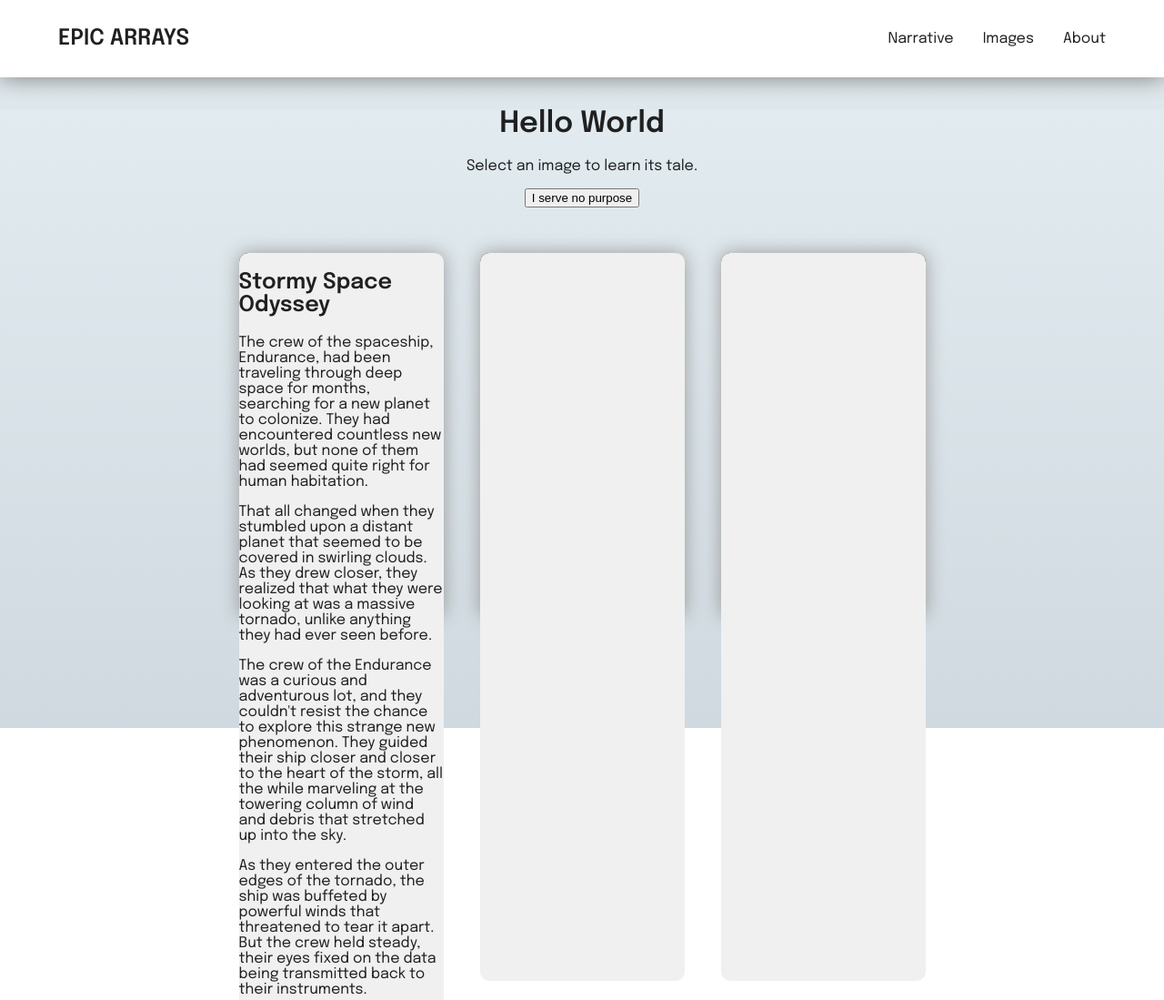
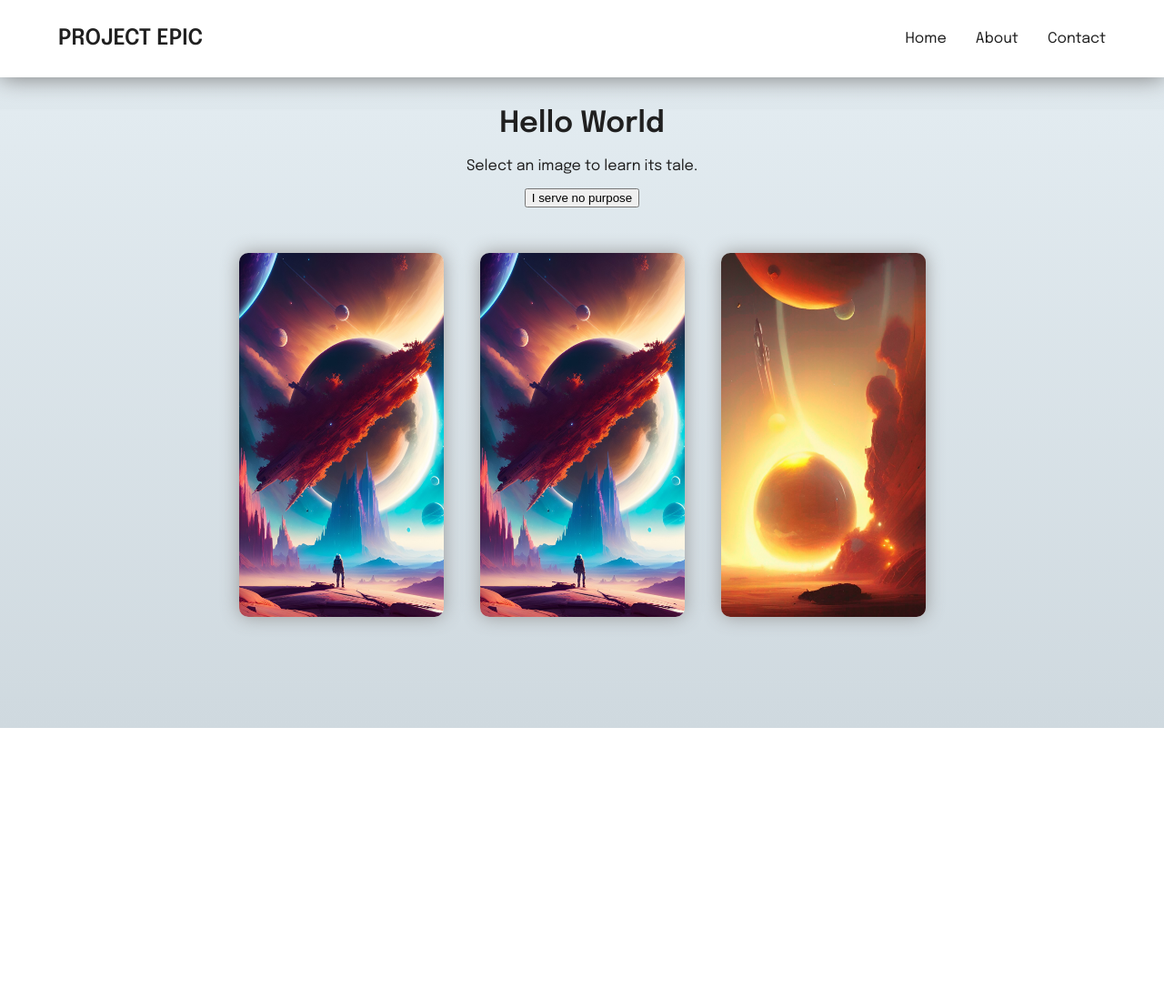
Before and after one commit to CodeJackie/epic_arrays, a website built with Vite: page index.html in a window 1280 px wide. Shown: the top 1099 px of the page at 91% size. After the commit the page ends 800 px from the top, so only its background shows below. Built offline with nearby package versions, Linux system fonts and the light colour scheme; a web font is replaced by a local one.

Commit message:
Created header module in vanilla js. Avoiding frameworks in this version.

```diff
--- a/comp/header.js
+++ b/comp/header.js
@@ -1,32 +1,76 @@
-const HEADER = {
-    render: () => {
-    return
-        `<!DOCTYPE html>
-        <html lang="en">
-          <head>
-            <meta charset="UTF-8" />
-            <link rel="icon" type="image/svg+xml" href="/vite.svg" />
-            <meta name="viewport" content="width=device-width, initial-scale=1.0" />
-            <link rel="stylesheet" src="/css/style.css">
-            <title>EPIC</title>
-          </head>
-          <body>
-            <header>
-              <nav>
-                <div id="logo">
-                  <h2>Project EPIC</h2>
-                </div>
-                <div id="menu">
-                  <ul>
-                    <li><a href=/>EPIC App</a></li>
-                    <li><a href=/about/>About</a></li>
-                  </ul>
-                </div>
-              </nav>
-            </header>`
-    }
+function createHead(titleText) {
+  const head = document.head
+
+  const title = document.createElement('title')
+  const metaCharset = document.createElement('metaCharset')
+  const viewport = document.createElement('meta')
+  const desc = document.createElement('meta')
+  const version = document.createElement('meta')
+  const author = document.createElement('meta')
+
+  title.textContent = titleText
+  metaCharset.setAttribute('charset', 'UTF-8')
+  viewport.setAttribute('name', 'Viewport',)
+  viewport.setAttribute('content', 'width=device-width, initial-scale=1.0')
+  desc.setAttribute('name', 'description')
+  desc.setAttribute('content', 'An application to match AI generated art from Dream with AI generated stories from ChatGPT based on the animated art.')
+  version.setAttribute('name', 'version')
+  version.setAttribute('content', '1.0')
+  version.setAttribute('date', 'March 2023')
+  author.setAttribute('name', 'author')
+  author.setAttribute('content', 'CodeJackie')
+
+  head.appendChild(metaCharset)
+  head.appendChild(viewport)
+  head.appendChild(title)
+  head.appendChild(desc)
+  head.appendChild(version)
+  head.appendChild(author)
 }
 
-HEADER()
+function createHeader() {
+  const header = document.createElement('header')
+  const nav = document.createElement('nav')
+  const ul = document.createElement('ul')
+  const logo = document.createElement('h2')
+  const div = document.createElement('div')
+  const menu = document.createElement('div')
 
-module.exports = {HEADER}
+  div.id = 'logo'
+  logo.textContent = 'Project EPIC'
+  div.appendChild(logo)
+  nav.appendChild(div)
+
+  const links = [
+    { text: 'Home', href: '/' },
+    { text: 'About', href: '/about.html' },
+    { text: 'Contact', href: '/contact.html' }
+  ]
+
+  links.forEach(link => {
+    const li = document.createElement('li')
+    const a = document.createElement('a')
+
+    li.textContent = link.text
+    a.href = link.href
+    menu.id = "menu"
+
+    li.appendChild(a)
+    ul.appendChild(li)
+    }
+  )
+
+  menu.appendChild(ul)
+  nav.appendChild(menu)
+  header.appendChild(nav)
+
+  document.body.prepend(header)
+
+}
+
+function ignite(titleText) {
+  createHead(titleText)
+  createHeader()
+}
+
+export { ignite }
--- a/css/style.css
+++ b/css/style.css
@@ -92,13 +92,12 @@ main {
 .narrative {
   position: absolute;
   width: 100%;
-  min-height: 100vh;
+  min-height: 100%;
   top: 0;
   left: 0;
   overflow: auto;
   z-index: 5;
   text-align: left;
-  background: #f0f0f0;
 }
 
 .content {
--- a/index.html
+++ b/index.html
@@ -8,31 +8,11 @@
   </head>
   <body>
     <main>
-      <nav>
-        <div id="logo">
-          <h2>Epic Arrays</h2>
-        </div>
-        <div id="menu">
-          <ul>
-            <li>Narrative</li>
-            <li>Images</li>
-            <li>About</li>
-          </ul>
-        </div>
-      </nav>
       <div id="app"></div>
       <div id="cheating">
         <div class="card">
           <div class="pics"></div>
-          <div class="narrative">
-            <h2>Stormy Space Odyssey</h2>
-            <p>The crew of the spaceship, Endurance, had been traveling through deep space for months, searching for a new planet to colonize. They had encountered countless new worlds, but none of them had seemed quite right for human habitation.</p>
-            <p>That all changed when they stumbled upon a distant planet that seemed to be covered in swirling clouds. As they drew closer, they realized that what they were looking at was a massive tornado, unlike anything they had ever seen before.</p>
-            <p>The crew of the Endurance was a curious and adventurous lot, and they couldn't resist the chance to explore this strange new phenomenon. They guided their ship closer and closer to the heart of the storm, all the while marveling at the towering column of wind and debris that stretched up into the sky.</p>
-            <p>As they entered the outer edges of the tornado, the ship was buffeted by powerful winds that threatened to tear it apart. But the crew held steady, their eyes fixed on the data being transmitted back to their instruments.</p>
-            <p>What they discovered was truly astonishing. The tornado was not just a natural phenomenon, but a living entity, made up of millions of tiny creatures that worked together in a complex dance of wind and movement.</p>
-            <p>The crew of the Endurance watched in awe as the tornado twisted and turned, revealing new secrets with every passing moment. And as they finally emerged from the storm, they knew that they had witnessed something truly extraordinary, something that would change the course of their mission forever.</p>
-            <p>For they had discovered a planet that was not just a lifeless rock, but a living, breathing world, full of wonders that they had never even imagined. And as they set out to explore this new frontier, they knew that they were embarking on a journey that would take them to the very edges of the universe, and beyond.</p></div>
+          <div class="narrative"></div>
         </div>
         <div class="card">
           <div class="pics"></div>
@@ -46,5 +26,8 @@
     </main>
 
     <script type="module" src="/main.js"></script>
+    <script>
+      const titleText = 'Project EPIC'
+    </script>
   </body>
 </html>
--- a/main.js
+++ b/main.js
@@ -1,4 +1,11 @@
 import './css/style.css'
+import { ignite } from './comp/header'
+
+
+document.addEventListener('DOMContentLoaded', () => {
+  ignite(titleText)
+} )
+
 
 const app = document.getElementById('app')
 let h1 = document.createElement('h1')
@@ -67,10 +74,3 @@ cards.forEach((card) => {
 // })
 //    .then(response => response.json())
 //    .then(response => console.log(JSON.stringify(response)))
-
-
-
-const zero = new TALE('Biological Anomoly', '/img/locations/bioAnomolyPlanets.jpg', '/tales/story1.html', '/tales/story1.html', 'Now see Story 2', 'Story 2', 'Finally, read Story 3', 'Story 3')
-
-
-console.table(zero);
```
Also changed, not shown: comp/header.html (deleted).
